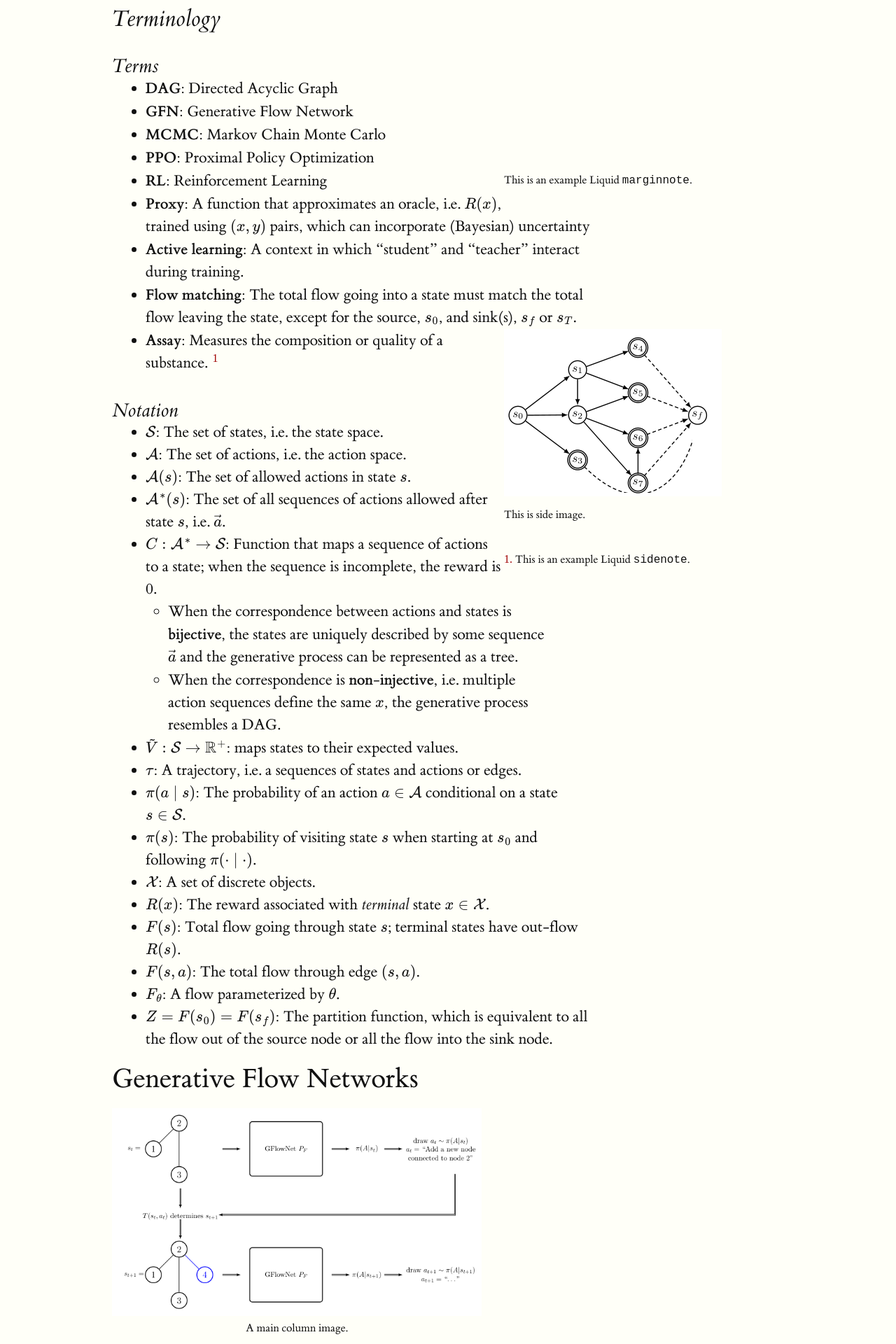
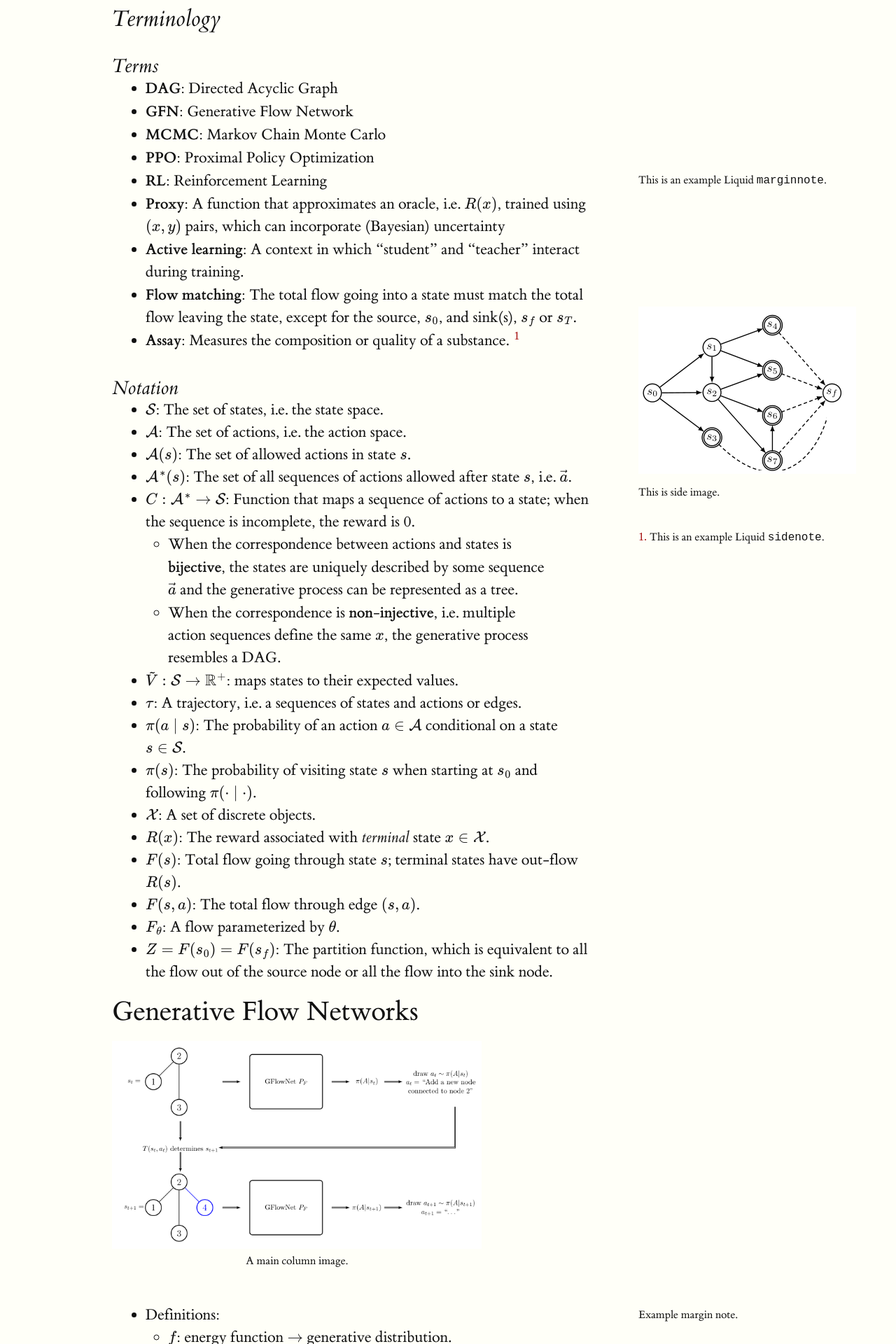
Before and after one commit to danjenson/et, a Jekyll site: the page built from notes.md, in a window 1280 px wide. Shown: the part 672-2592 px from the top of the page at 70% size. Built offline with Jekyll 4.4.1, drawn with Linux system fonts in a browser that asks for light colours; some web fonts are replaced; our own code applies the rules of GitHub Pages for plain Markdown files; the table of contents is made by our own code.

Commit message:
moving margin/side note back

```diff
--- a/assets/css/main.scss
+++ b/assets/css/main.scss
@@ -493,7 +493,7 @@
 .marginnote {
   float: right;
   clear: right;
-  margin-right: -30%;
+  margin-right: -60%;
   width: 50%;
   margin-top: 0;
   margin-bottom: 1.96rem;
--- a/docs/assets/css/main.css
+++ b/docs/assets/css/main.css
@@ -263,7 +263,7 @@
 
 img { max-width: 100%; }
 
-.sidenote, .marginnote { float: right; clear: right; margin-right: -30%; width: 50%; margin-top: 0; margin-bottom: 1.96rem; font-size: 1rem; line-height: 1.96; vertical-align: baseline; position: relative; }
+.sidenote, .marginnote { float: right; clear: right; margin-right: -60%; width: 50%; margin-top: 0; margin-bottom: 1.96rem; font-size: 1rem; line-height: 1.96; vertical-align: baseline; position: relative; }
 
 blockquote .sidenote, blockquote .marginnote { margin-right: -79%; }
 
--- a/docs/feed.xml
+++ b/docs/feed.xml
@@ -1,4 +1,4 @@
-<?xml version="1.0" encoding="utf-8"?><feed xmlns="http://www.w3.org/2005/Atom" ><generator uri="https://jekyllrb.com/" version="4.2.2">Jekyll</generator><link href="https://danjenson.github.io/et/feed.xml" rel="self" type="application/atom+xml" /><link href="https://danjenson.github.io/et/" rel="alternate" type="text/html" /><updated>2022-10-09T19:31:06-07:00</updated><id>https://danjenson.github.io/et/feed.xml</id><title type="html">Edward Tufte Jekyll Theme</title><subtitle>This is a sample Edward Tufte Jekyll Theme.</subtitle><author><name>Daniel Jenson</name></author><entry><title type="html">Welcome to Jekyll!</title><link href="https://danjenson.github.io/et/jekyll/update/2022/09/13/Hello-World.html" rel="alternate" type="text/html" title="Welcome to Jekyll!" /><published>2022-09-13T15:50:54-07:00</published><updated>2022-09-13T15:50:54-07:00</updated><id>https://danjenson.github.io/et/jekyll/update/2022/09/13/Hello-World</id><content type="html" xml:base="https://danjenson.github.io/et/jekyll/update/2022/09/13/Hello-World.html"><![CDATA[<p>You’ll find this post in your <code class="language-plaintext highlighter-rouge">_posts</code> directory. Go ahead and edit it and re-build the site to see your changes. You can rebuild the site in many different ways, but the most common way is to run <code class="language-plaintext highlighter-rouge">jekyll serve</code>, which launches a web server and auto-regenerates your site when a file is updated.</p>
+<?xml version="1.0" encoding="utf-8"?><feed xmlns="http://www.w3.org/2005/Atom" ><generator uri="https://jekyllrb.com/" version="4.2.2">Jekyll</generator><link href="https://danjenson.github.io/et/feed.xml" rel="self" type="application/atom+xml" /><link href="https://danjenson.github.io/et/" rel="alternate" type="text/html" /><updated>2022-10-10T20:55:10-07:00</updated><id>https://danjenson.github.io/et/feed.xml</id><title type="html">Edward Tufte Jekyll Theme</title><subtitle>This is a sample Edward Tufte Jekyll Theme.</subtitle><author><name>Daniel Jenson</name></author><entry><title type="html">Welcome to Jekyll!</title><link href="https://danjenson.github.io/et/jekyll/update/2022/09/13/Hello-World.html" rel="alternate" type="text/html" title="Welcome to Jekyll!" /><published>2022-09-13T15:50:54-07:00</published><updated>2022-09-13T15:50:54-07:00</updated><id>https://danjenson.github.io/et/jekyll/update/2022/09/13/Hello-World</id><content type="html" xml:base="https://danjenson.github.io/et/jekyll/update/2022/09/13/Hello-World.html"><![CDATA[<p>You’ll find this post in your <code class="language-plaintext highlighter-rouge">_posts</code> directory. Go ahead and edit it and re-build the site to see your changes. You can rebuild the site in many different ways, but the most common way is to run <code class="language-plaintext highlighter-rouge">jekyll serve</code>, which launches a web server and auto-regenerates your site when a file is updated.</p>
 
 <p>Jekyll requires blog post files to be named according to the following format:</p>
 
```
Also changed, not shown: 1 other file.
